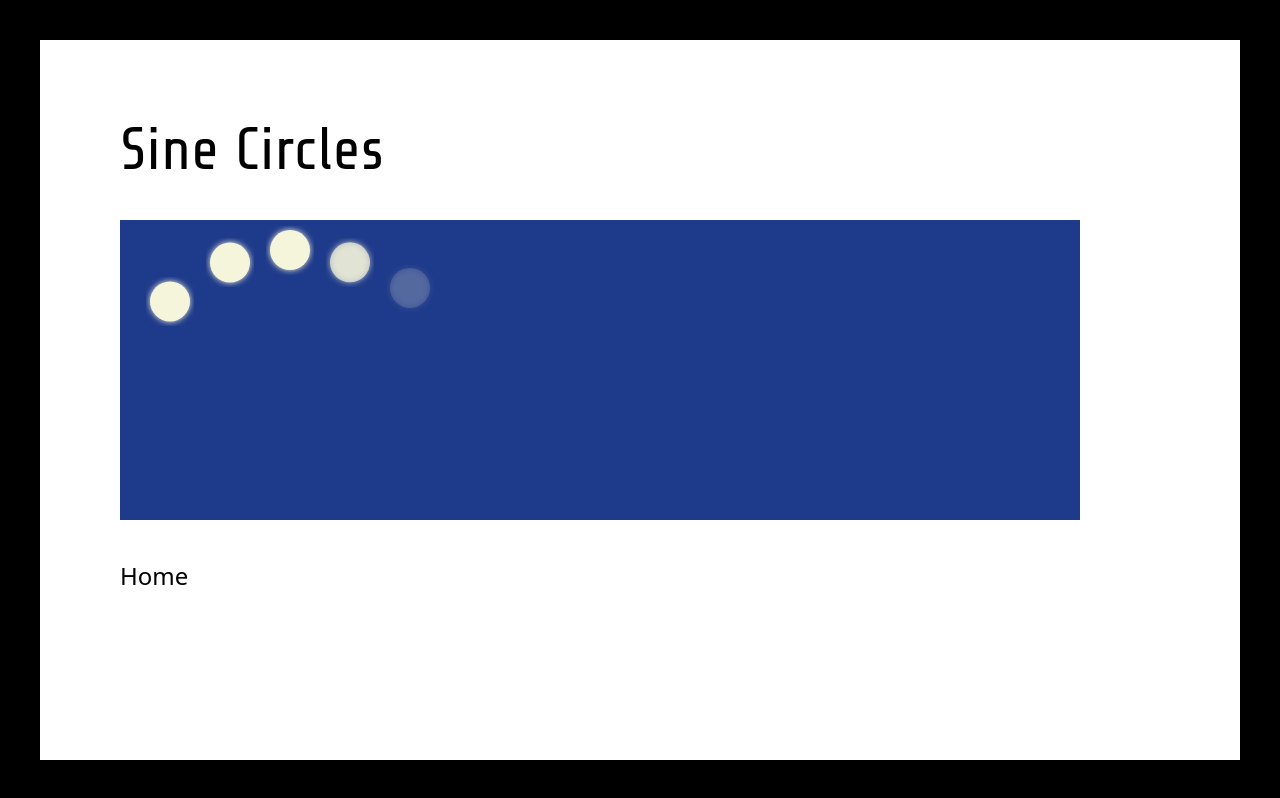
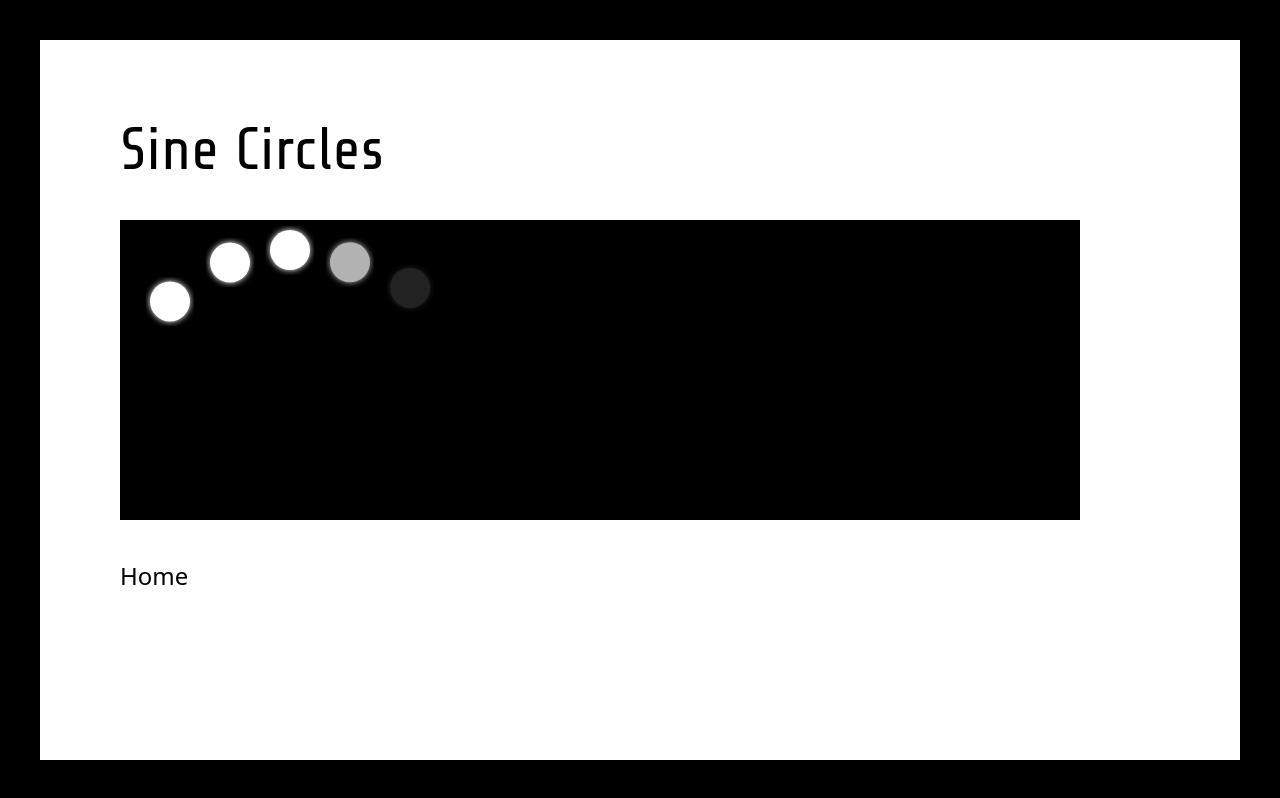
Before and after one commit to waseem-medhat/get-it-right-svelte, a SvelteKit app: page /sine-circles in a window 1280 px wide. Built offline with nearby package versions, Linux system fonts and the light colour scheme.

Commit message:
sine circles black and white

```diff
--- a/src/routes/(projects)/sine-circles/+page.svelte
+++ b/src/routes/(projects)/sine-circles/+page.svelte
@@ -17,20 +17,15 @@
 </script>
 
 <h2 class="text-6xl font-share mb-10">Sine Circles</h2>
-<svg width="960" height="300" class="bg-blue-900">
+<svg width="960" height="300" class="bg-black">
 	<filter id="glow">
 		<feGaussianBlur stdDeviation="3" />
 	</filter>
 
 	{#each data as { cx, cy }}
-		<circle {cx} {cy} r="20" fill="beige" transition:fade|local={{ duration: 500 }} />
-		<circle
-			{cx}
-			{cy}
-			r="20"
-			fill="beige"
-			filter="url('#glow')"
-			transition:fade|local={{ duration: 500 }}
-		/>
+		<g transition:fade|local={{ duration: 500 }}>
+			<circle {cx} {cy} r="20" fill="#fff" />
+			<circle {cx} {cy} r="20" fill="#fff" filter="url('#glow')" />
+		</g>
 	{/each}
 </svg>
```
